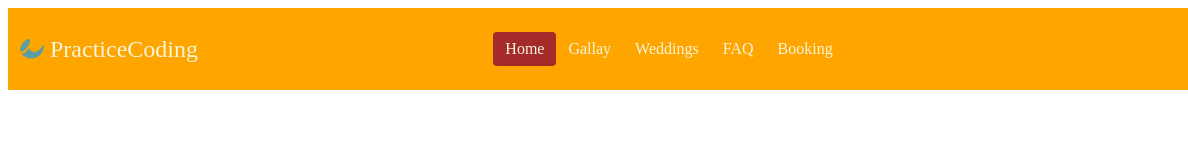
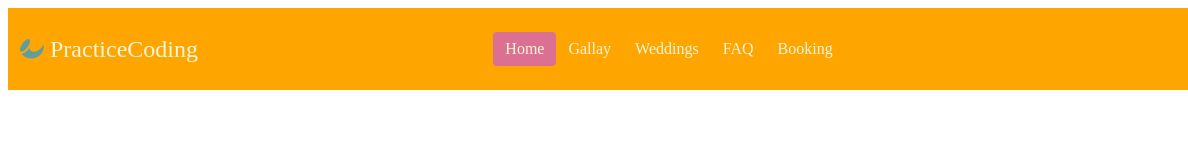
Before and after one commit to seunghy1468/WebHead_Practice, a plain HTML site: page projects/index.html in a window 1280 px wide. In both pictures the pointer is over the item "Home". Shown: the full height of the page, 0-1188 px from the left. Drawn offline with Linux system fonts and the light colour scheme; files that its build step writes are made by us from their sources.

Commit message:
change background color

```diff
--- a/projects/style.css
+++ b/projects/style.css
@@ -42,7 +42,7 @@ a {
 }
 
 .navbar_menu li:hover {
-  background: brown;
+  background: palevioletred;
   border-radius: 4px;
 }
 .navbar_sns {
```
